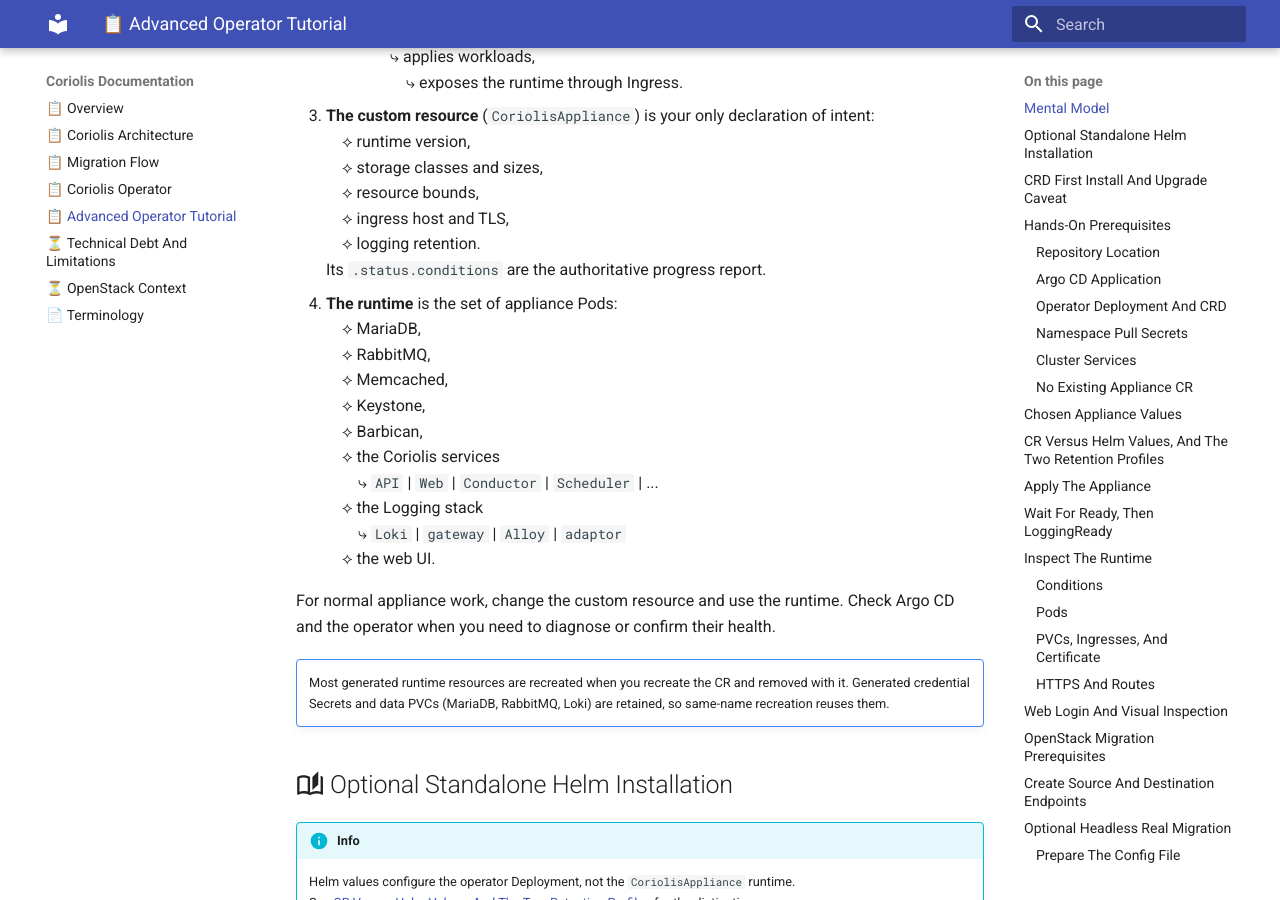
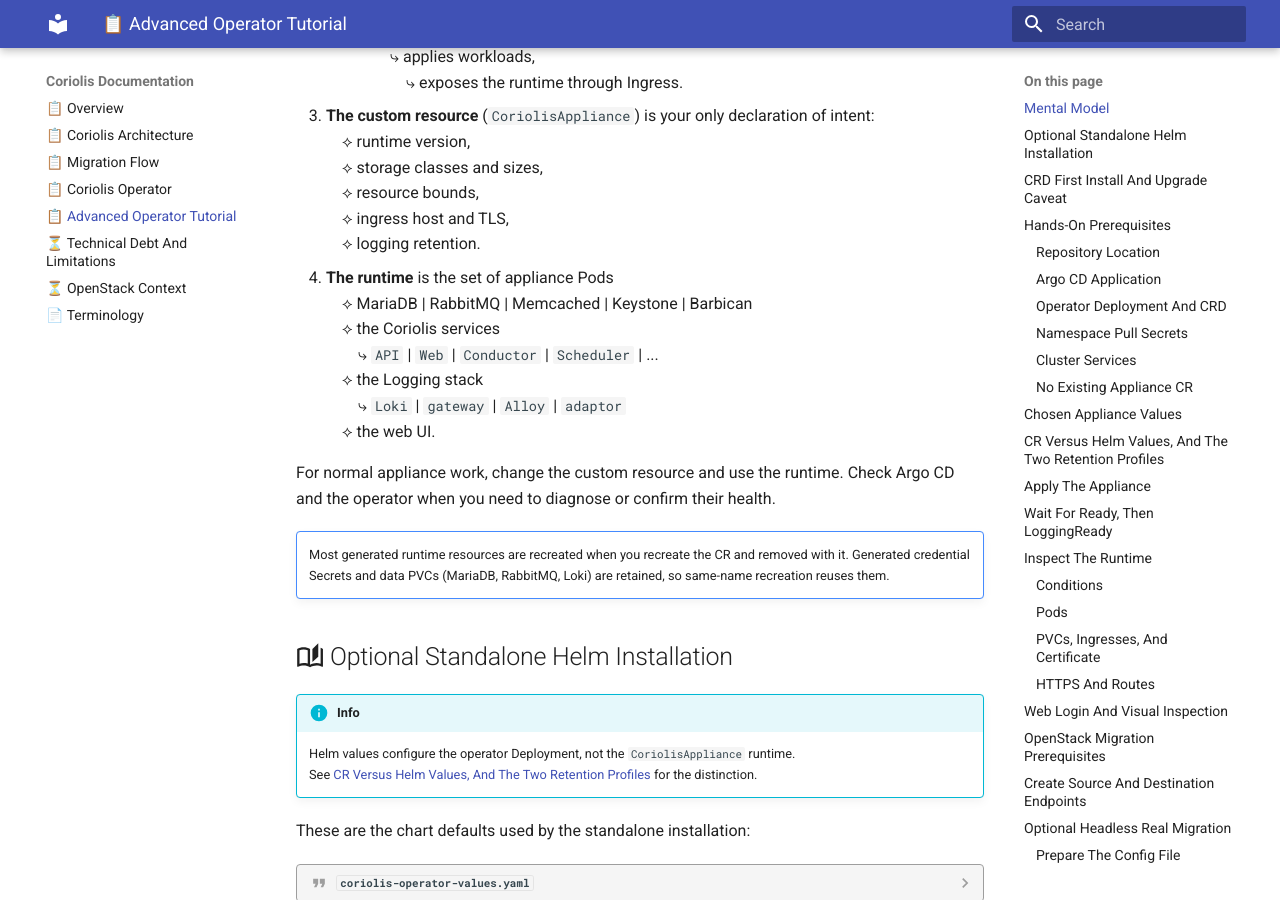
Before and after one commit to radumoisan/coriolis, an MkDocs documentation site: the page built from docs/operator-advanced-tutorial.md, in a window 1280 px wide and 900 px high, scrolled down 631 px. Built offline with MkDocs 1.6.1 and Material for MkDocs 9.7.7, drawn with Linux system fonts in a browser that asks for light colours.

Commit message:
Improved docs
Signed-off-by: Radu Moisan <radu.moisan@gmail.com>

```diff
--- a/docs/operator-advanced-tutorial.md
+++ b/docs/operator-advanced-tutorial.md
@@ -20,13 +20,8 @@
    &emsp;⟡ resource bounds,<br>
    &emsp;⟡ ingress host and TLS,<br>
    &emsp;⟡ logging retention.<br>
-   Its `.status.conditions` are the authoritative progress report.
-4. **The runtime** is the set of appliance Pods:<br>
-   &emsp;⟡ MariaDB,<br>
-   &emsp;⟡ RabbitMQ,<br>
-   &emsp;⟡ Memcached,<br>
-   &emsp;⟡ Keystone,<br>
-   &emsp;⟡ Barbican,<br>
+4. **The runtime** is the set of appliance Pods<br>
+   &emsp;⟡ MariaDB | RabbitMQ | Memcached | Keystone | Barbican<br>
    &emsp;⟡ the Coriolis services<br>
    &emsp;&emsp;⤷ `API` | `Web` | `Conductor` | `Scheduler` | ...<br>
    &emsp;⟡ the Logging stack<br>
```
